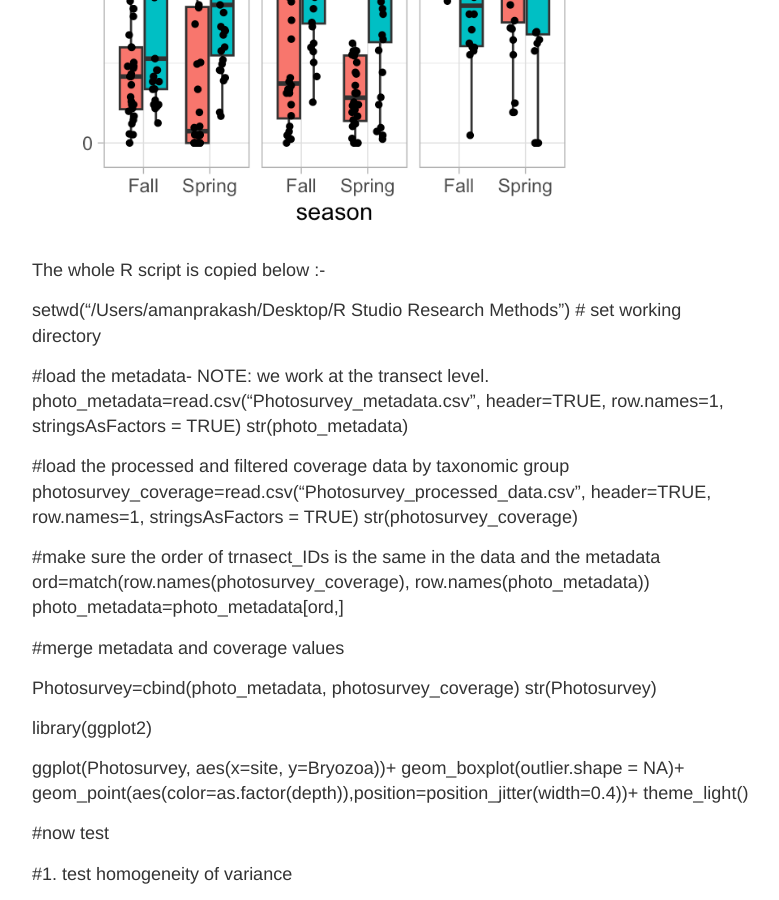
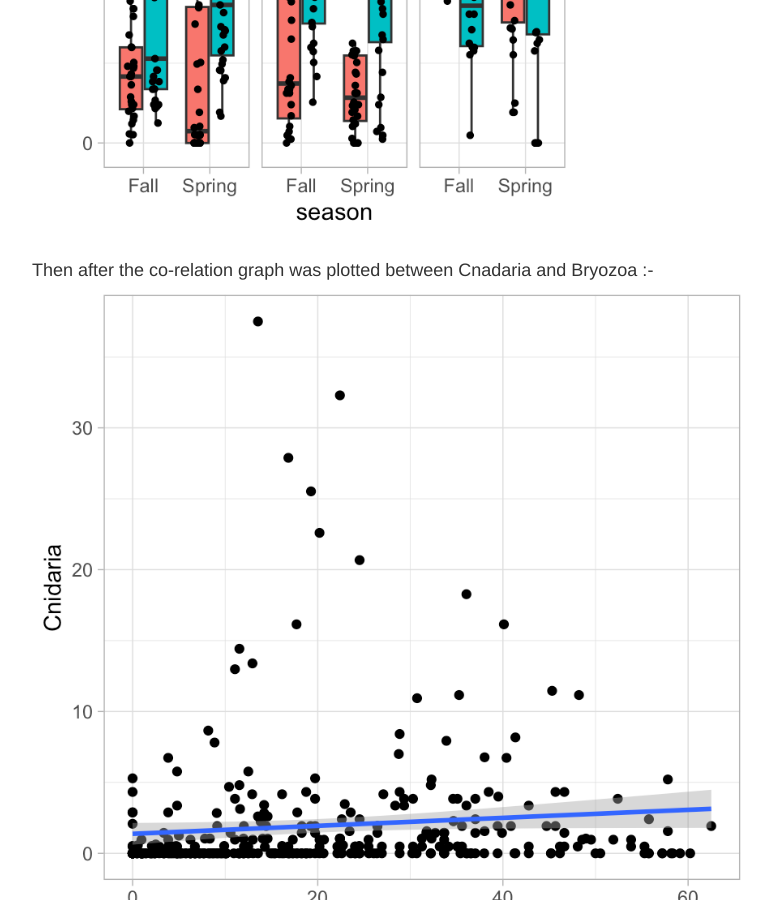
Before and after one commit to prakashaman717/Prakashaman_Notebook, a Jekyll site: the page built from _posts/2024-07-19-R Assignment Maya.md, in a window 1280 px wide and 900 px high, scrolled down 1912 px. Shown: the whole window, without its empty margins (248-1027 px from the left). Built offline with Jekyll 4.4.1, drawn with Linux system fonts in a browser that asks for light colours; our own code applies the rules of GitHub Pages for plain Markdown files.

Commit message:
2024-07-19-R Assignment Maya.md

```diff
--- a/_posts/2024-07-19-R Assignment Maya.md
+++ b/_posts/2024-07-19-R Assignment Maya.md
@@ -23,6 +23,15 @@ Barlet test was runned and got the following answer :-
 
 The graph between the Bryozoa and season was plotted with respective of both the sites: -
 ![](https://github.com/prakashaman717/Prakashaman_Notebook/blob/main/images/Bryozo%20and%20Season%20and%20SITE.png)
+
+Then after the co-relation graph was plotted between Cnadaria and Bryozoa :-
+![](https://github.com/prakashaman717/Prakashaman_Notebook/blob/main/images/Cnadirri%20anad%20Bryozoa.png)
+
+
+
+
+
+
 
 The whole R script is copied below :-
 
```
